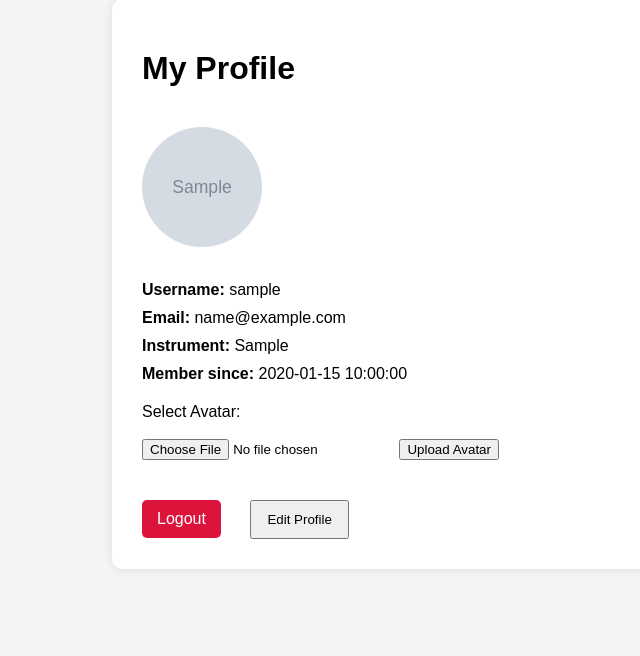
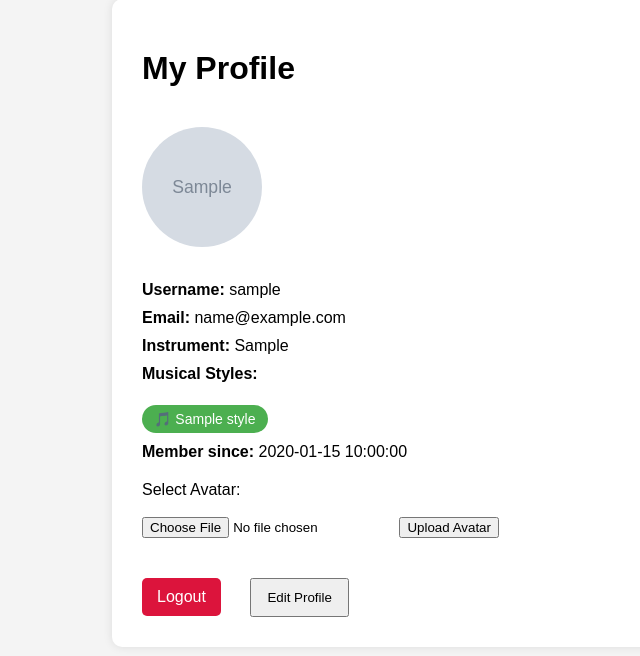
Before and after one commit to Worksalohy/musician-social-platform, a PHP site: page /profile/profile.php in a window 1280 px wide. Shown: the part 96-752 px from the top of the page, without its empty margins (248-888 px from the left). Run offline with PHP 8.4, Linux system fonts and the light colour scheme; the visitor is signed in with stand-in values (Sample User, id 1); tables that the repository leaves empty or names only in its code hold one stand-in row (values such as "Sample post"); grey boxes marked "Sample" are stand-in pictures.

Commit message:
Display musical styles badges in profile.

```diff
--- a/profile/profile.php
+++ b/profile/profile.php
@@ -22,6 +22,20 @@ $user = $stmt->fetch(PDO::FETCH_ASSOC);
 if (!$user) {
     die("User not found.");
 }
+
+// Fetch user's musical styles
+$stmt = $pdo->prepare("
+    SELECT ms.name
+    FROM user_music_styles ums
+    INNER JOIN music_styles ms
+        ON ums.style_id = ms.id
+    WHERE ums.user_id = ?
+    ORDER BY ms.name
+");
+
+$stmt->execute([$profile_user_id]);
+
+$musicStyles = $stmt->fetchAll(PDO::FETCH_COLUMN);
 
 // Check if current user follows this profile
 $isFollowing = false;
@@ -102,6 +116,21 @@ if (!empty($user['avatar'])) {
     margin-top:20px;
 }
 
+.music-styles{
+    margin:10px 0;
+}
+
+.style-badge{
+    display:inline-block;
+    padding:6px 12px;
+    margin:4px 4px 0 0;
+    background:#4CAF50;
+    color:white;
+    border-radius:20px;
+    font-size:14px;
+    font-weight:500;
+}
+
 </style>
 
 <div class="profile-card">
@@ -131,6 +160,28 @@ if (!empty($user['avatar'])) {
         <strong>Instrument:</strong>
         <?= htmlspecialchars($user["instrument"]) ?>
     </p>
+
+    <div class="music-styles">
+
+        <strong>Musical Styles:</strong><br><br>
+
+        <?php if (!empty($musicStyles)): ?>
+
+            <?php foreach ($musicStyles as $style): ?>
+
+                <span class="style-badge">
+                    🎵 <?= htmlspecialchars($style) ?>
+                </span>
+
+            <?php endforeach; ?>
+
+        <?php else: ?>
+
+            <em>No musical styles selected.</em>
+
+        <?php endif; ?>
+
+    </div>
 
     <p>
         <strong>Member since:</strong>
```
